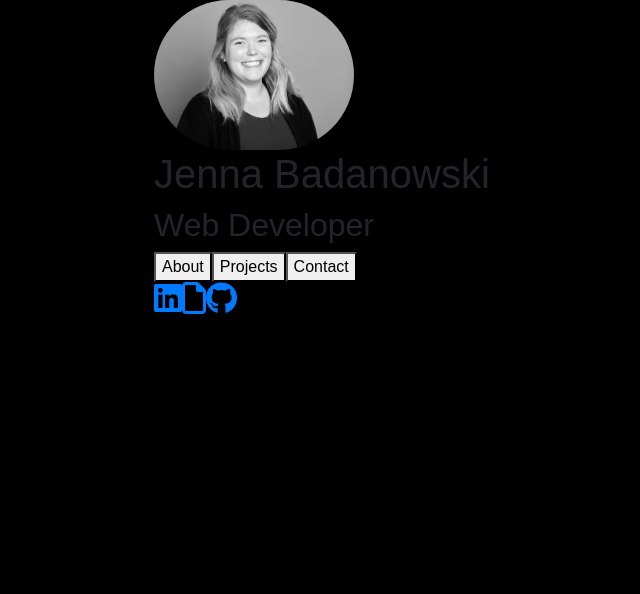
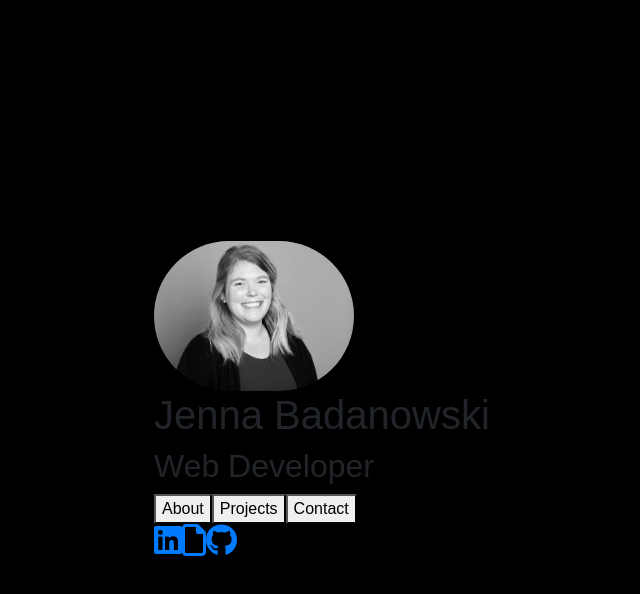
Before and after one commit to jbadan/portfolio_v2, a React (Create React App) app: page / in a window 1280 px wide. Shown: the top 594 px of the page, without its empty margins (296-936 px from the left). Built offline with nearby package versions, Linux system fonts and the light colour scheme; a web font is replaced by a local one.

Commit message:
centered home

```diff
--- a/src/App.css
+++ b/src/App.css
@@ -32,3 +32,6 @@
   max-width: 200px;
   border-radius: 150px;
 }
+.fixedHeight{
+  height:100vh;
+}
--- a/src/Home.js
+++ b/src/Home.js
@@ -7,8 +7,8 @@ class Home extends Component {
   render() {
     return (
       <div className="Home container">
-        <div className="row">
-          <div className="col-md-4 mx-auto">
+        <div className="row fixedHeight">
+          <div className="col-md-4 my-auto mx-auto">
             <div className="row">
               <img className="img-responsive img-circle logoImage" alt="jenna" src="/jenna.jpg" />
             </div>
```
